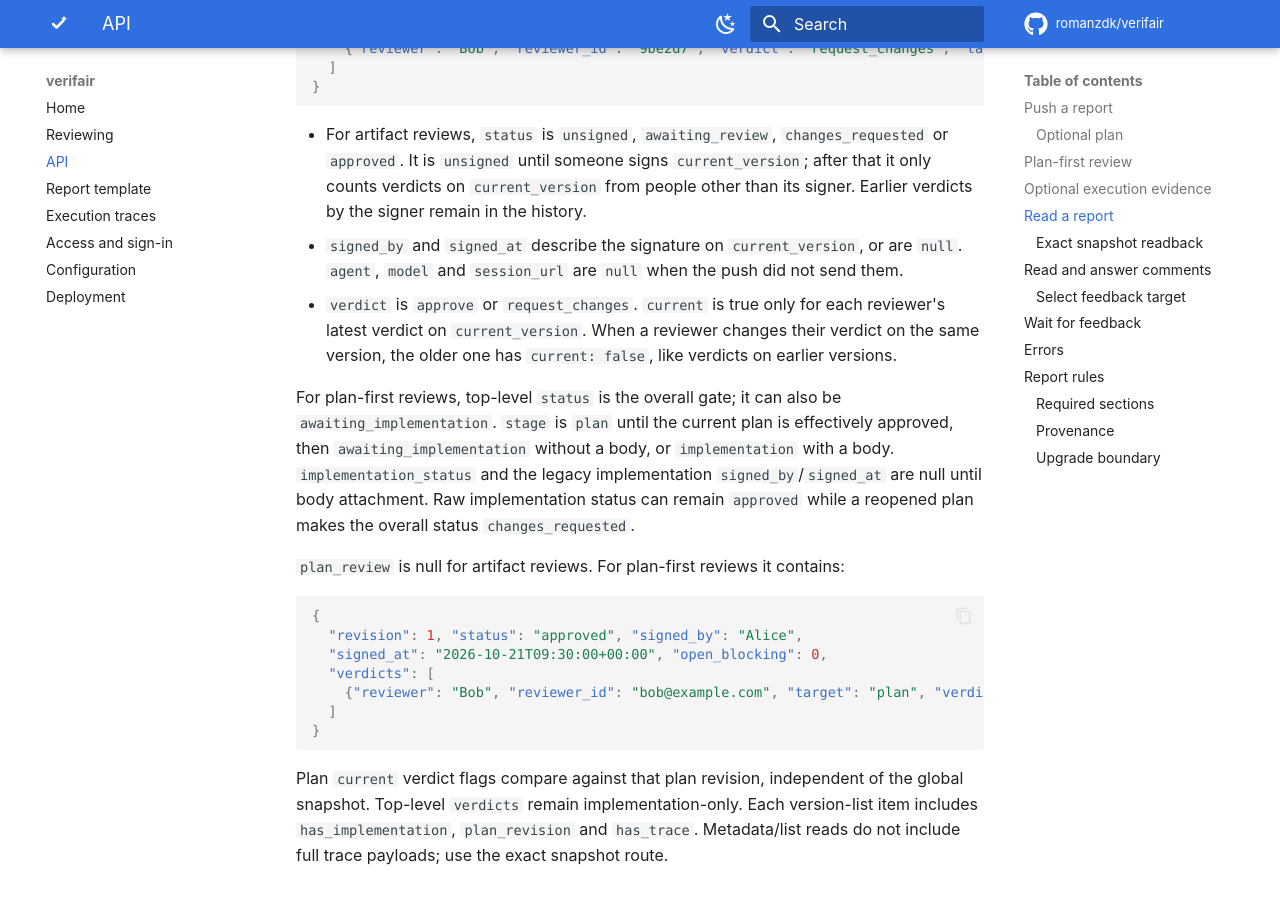
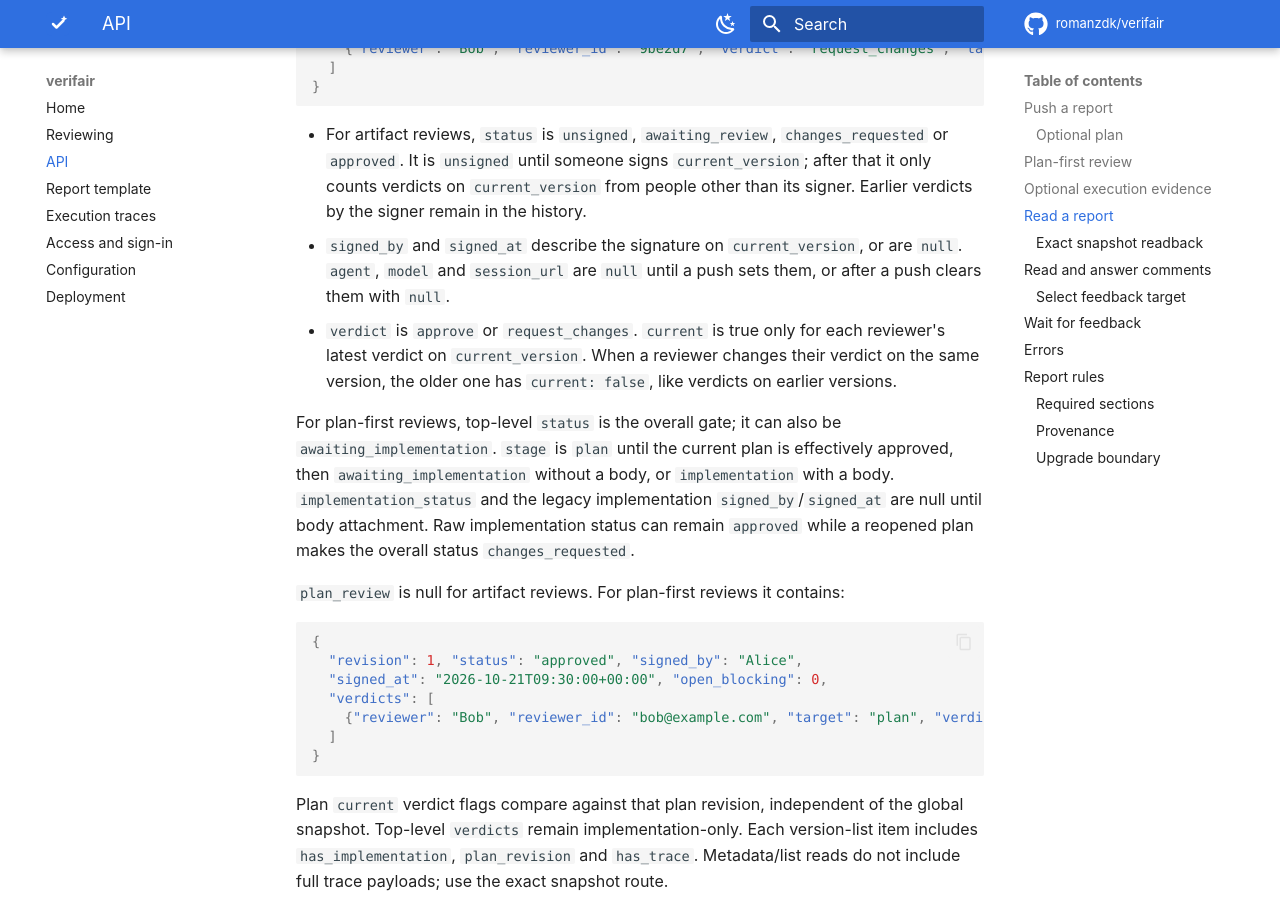
Before and after one commit to romanzdk/verifair, an MkDocs documentation site: the page built from docs/api.md, in a window 1280 px wide and 900 px high, scrolled down 8504 px. Built offline with MkDocs 1.6.1 and Material for MkDocs 9.7.7, drawn with Linux system fonts in a browser that asks for light colours; comment, search, counter and statistics services are not loaded.

````diff
--- a/docs/api.md
+++ b/docs/api.md
@@ -211,7 +211,7 @@ Writes use the existing token and owner checks; members cannot add evidence to a
 ```
 
 - For artifact reviews, `status` is `unsigned`, `awaiting_review`, `changes_requested` or `approved`. It is `unsigned` until someone signs `current_version`; after that it only counts verdicts on `current_version` from people other than its signer. Earlier verdicts by the signer remain in the history.
-- `signed_by` and `signed_at` describe the signature on `current_version`, or are `null`. `agent`, `model` and `session_url` are `null` when the push did not send them.
+- `signed_by` and `signed_at` describe the signature on `current_version`, or are `null`. `agent`, `model` and `session_url` are `null` until a push sets them, or after a push clears them with `null`.
 - `verdict` is `approve` or `request_changes`. `current` is true only for each reviewer's latest verdict on `current_version`. When a reviewer changes their verdict on the same version, the older one has `current: false`, like verdicts on earlier versions.
 
 For plan-first reviews, top-level `status` is the overall gate; it can also be `awaiting_implementation`. `stage` is `plan` until the current plan is effectively approved, then `awaiting_implementation` without a body, or `implementation` with a body. `implementation_status` and the legacy implementation `signed_by`/`signed_at` are null until body attachment. Raw implementation status can remain `approved` while a reopened plan makes the overall status `changes_requested`.
````
Also changed, not shown: skills/verifair-review/SKILL.md (+1 -1 lines).
